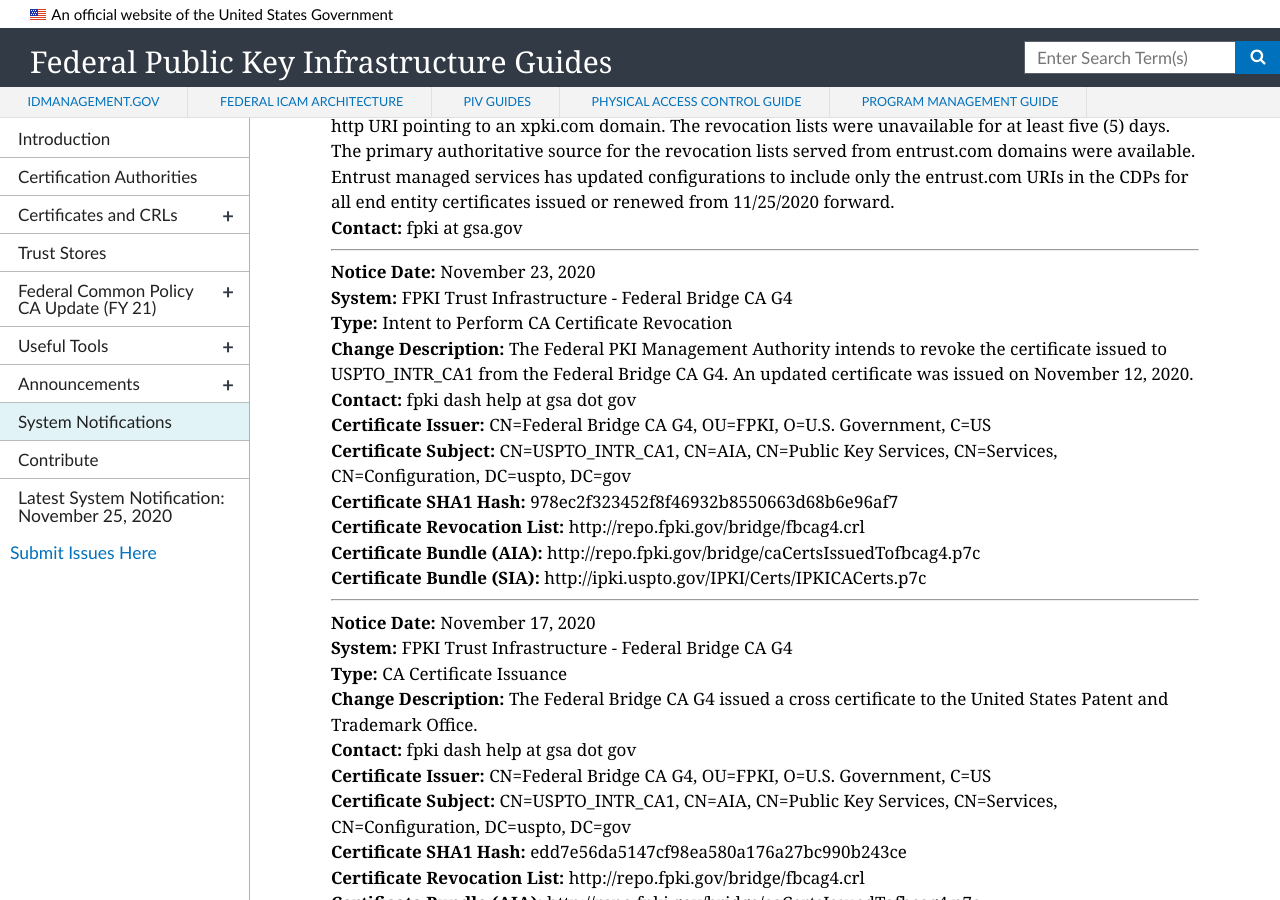
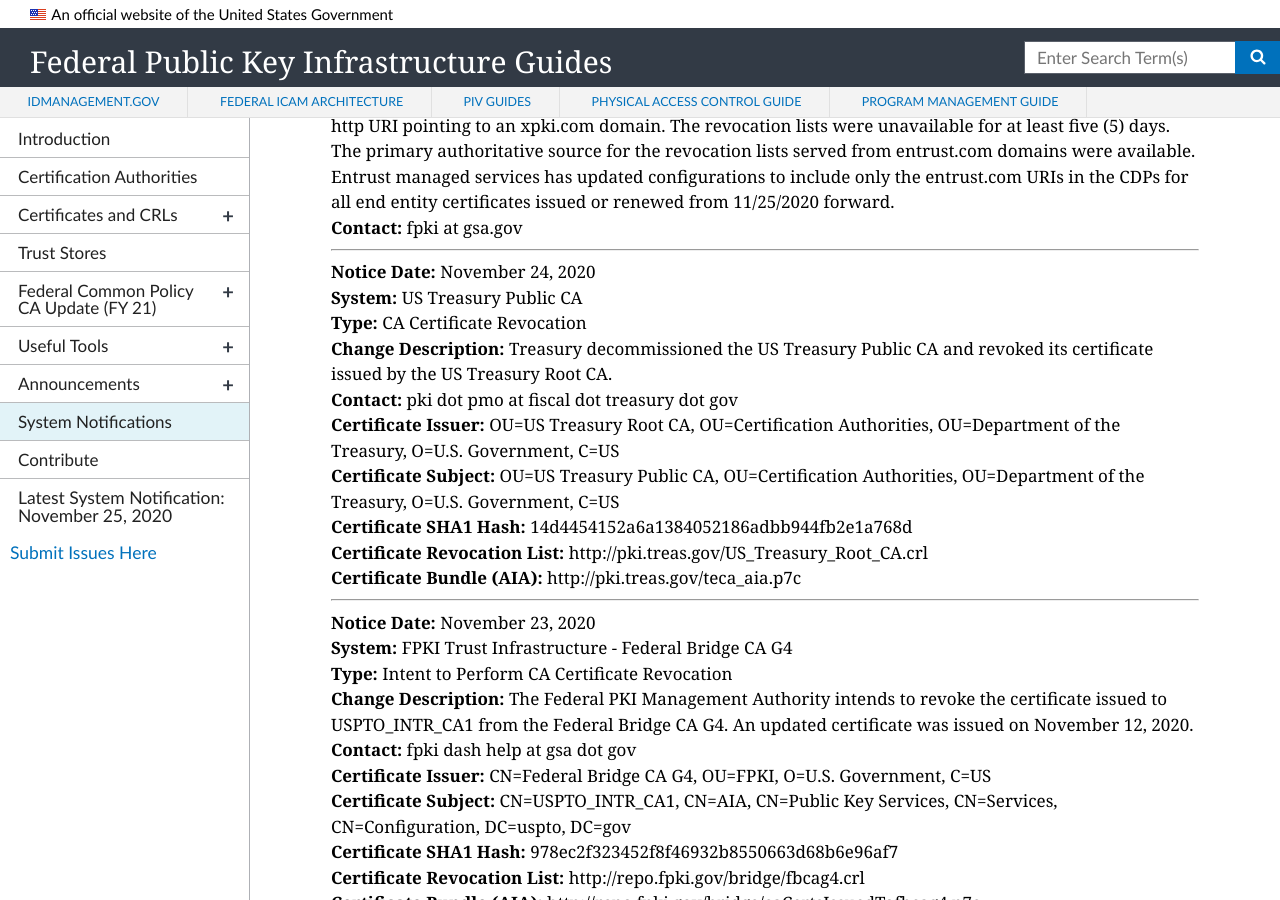
Before and after one commit to GSA/fpki-guides, a Jekyll site: the page built from pages/fpki_notifications.md, in a window 1280 px wide and 900 px high, scrolled down 911 px. Built offline with Jekyll 4.4.1, drawn with Linux system fonts in a browser that asks for light colours; nearby versions of some CDN libraries.

Commit message:
Update notifications.yml

```diff
--- a/_data/notifications.yml
+++ b/_data/notifications.yml
@@ -3060,6 +3060,20 @@
   sia_uri: http://ipki.uspto.gov/IPKI/Certs/IPKICACerts.p7c
   ocsp_uri:
 
+- notice_date: November 24, 2020
+  change_type: CA Certificate Revocation
+  start_datetime:
+  system: US Treasury Public CA
+  change_description: Treasury decommissioned the US Treasury Public CA and revoked its certificate issued by the US Treasury Root CA.
+  contact: pki dot pmo at fiscal dot treasury dot gov
+  ca_certificate_hash: 14d4454152a6a1384052186adbb944fb2e1a768d
+  ca_certificate_issuer: OU=US Treasury Root CA, OU=Certification Authorities, OU=Department of the Treasury, O=U.S. Government, C=US
+  ca_certificate_subject: OU=US Treasury Public CA, OU=Certification Authorities, OU=Department of the Treasury, O=U.S. Government, C=US
+  cdp_uri: http://pki.treas.gov/US_Treasury_Root_CA.crl
+  aia_uri: http://pki.treas.gov/teca_aia.p7c
+  sia_uri:
+  ocsp_uri:
+
 - notice_date: November 25, 2020
   change_type: URI Change, System Outage
   start_datetime:
```
